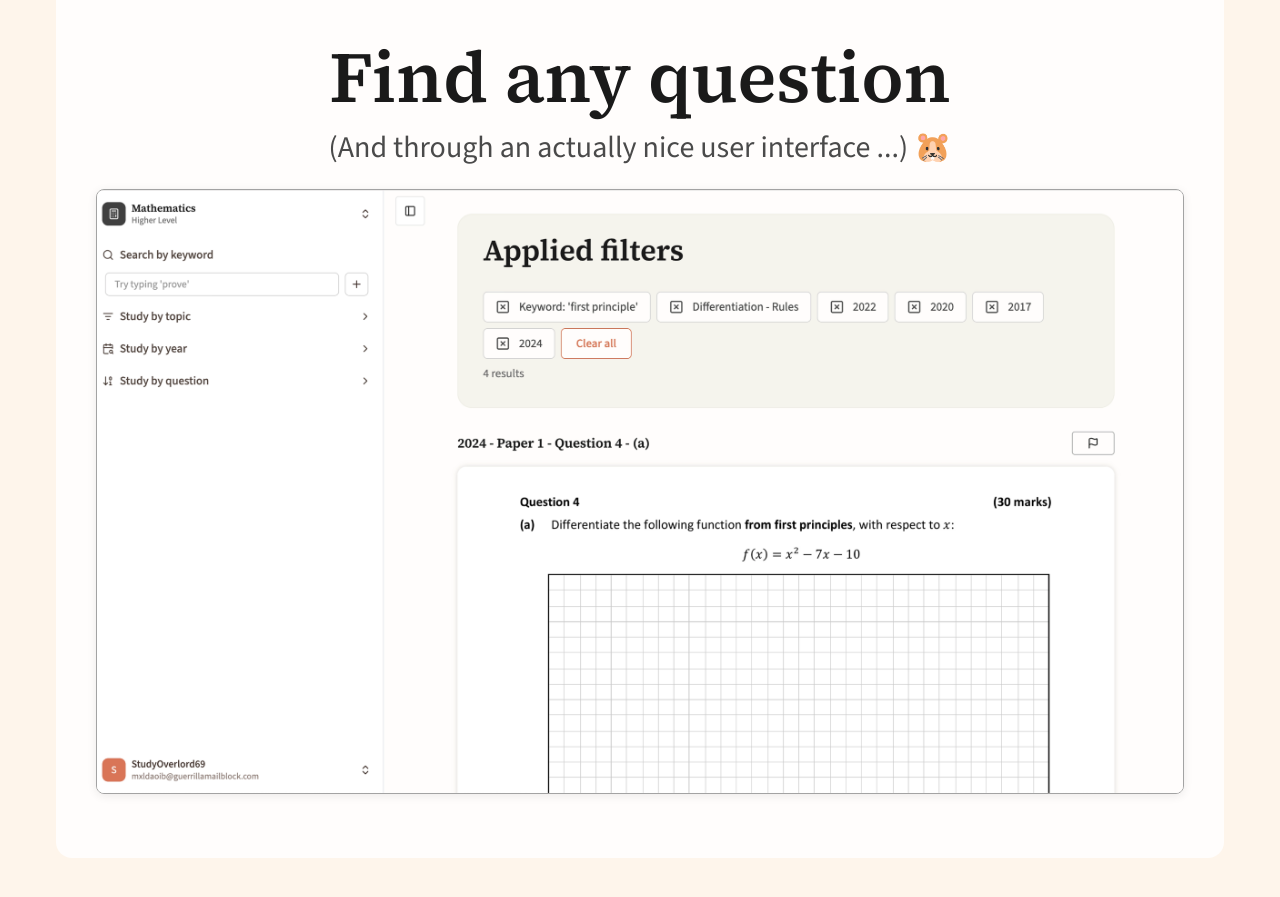
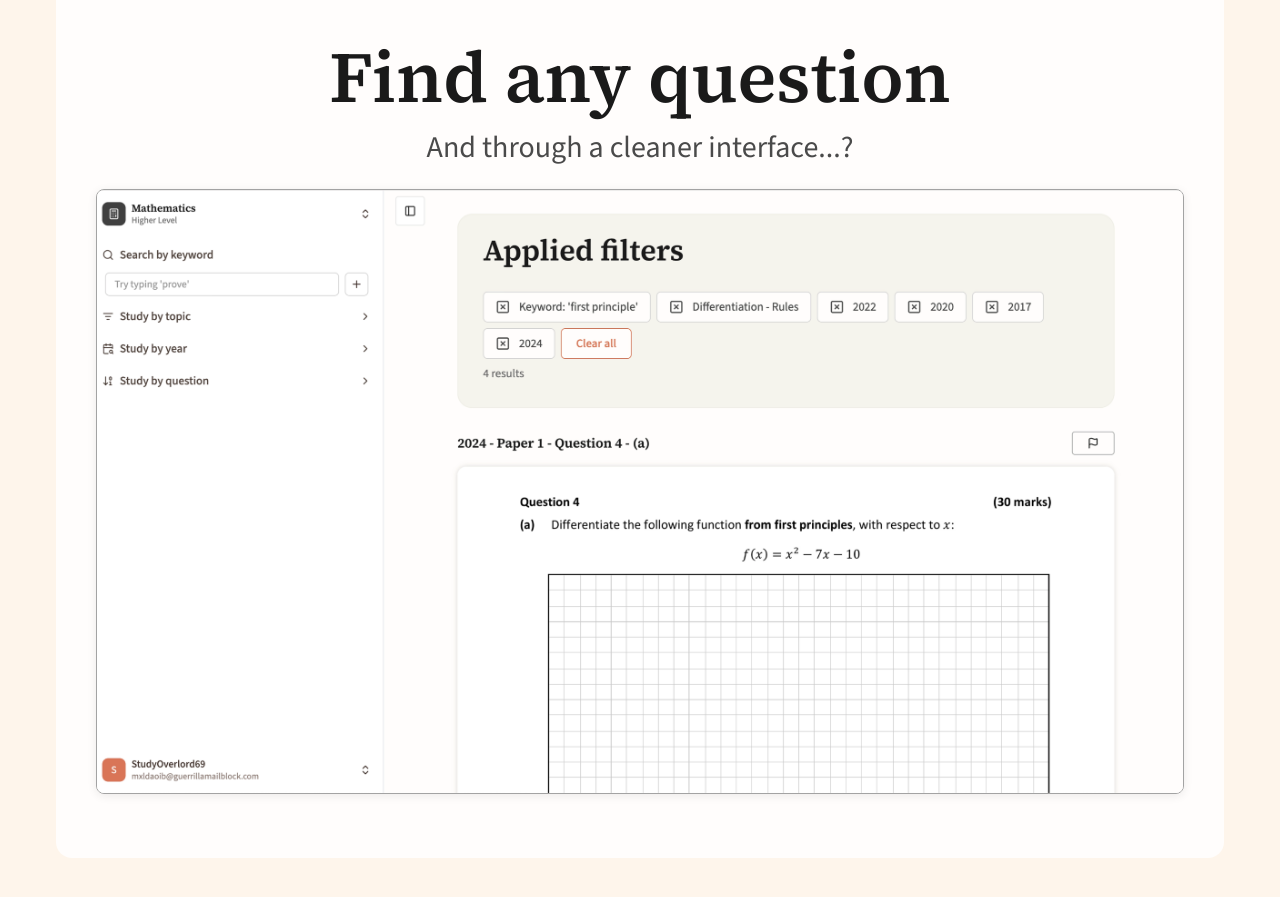
Before and after one commit to benmag11/osko, a Next.js app: page / in a window 1280 px wide. Shown: the part 900-1797 px from the top of the page. Built offline with nearby package versions, Linux system fonts and the light colour scheme; no server answers.

Commit message:
updated landing page message from "(And through an actually nice user interface ...) 🐹" to      And through a cleaner interface...?

```diff
--- a/src/components/landing/feature-showcase.tsx
+++ b/src/components/landing/feature-showcase.tsx
@@ -16,7 +16,7 @@ export function FeatureShowcase() {
 
           {/* Subheading with mascot emoji */}
           <p className="font-sans text-warm-text-secondary text-xl md:text-2xl lg:text-3xl text-center mb-4 md:mb-5 lg:mb-6">
-            (And through an actually nice user interface ...) 🐹
+            And through a cleaner interface...?
           </p>
 
           {/* Image container */}
```
